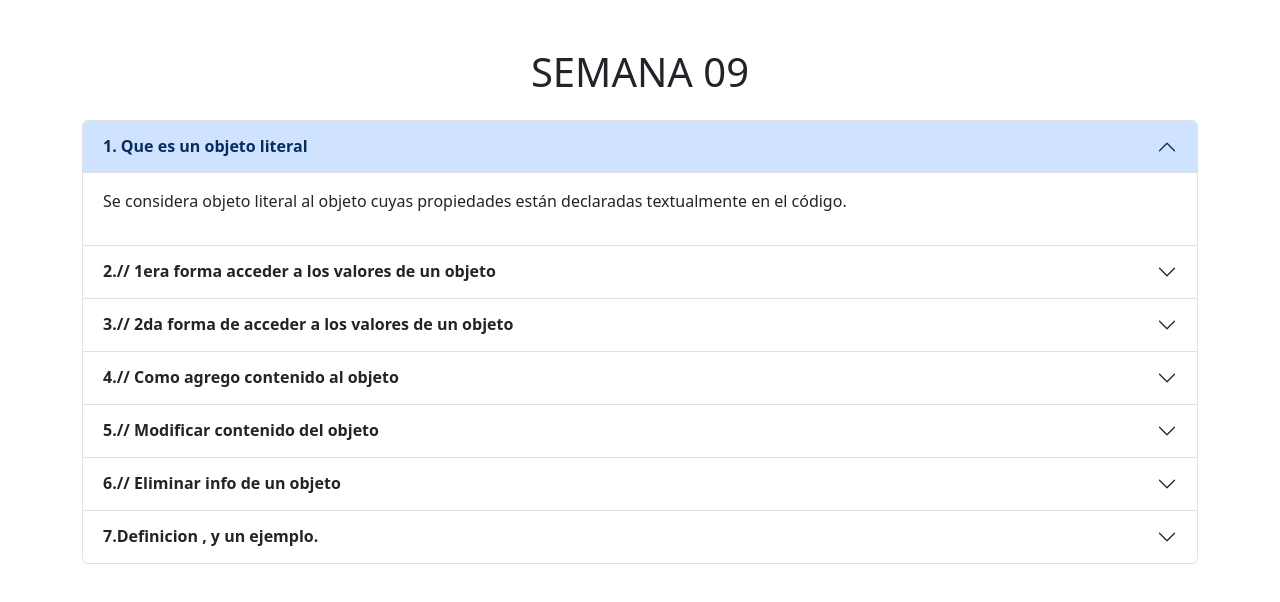
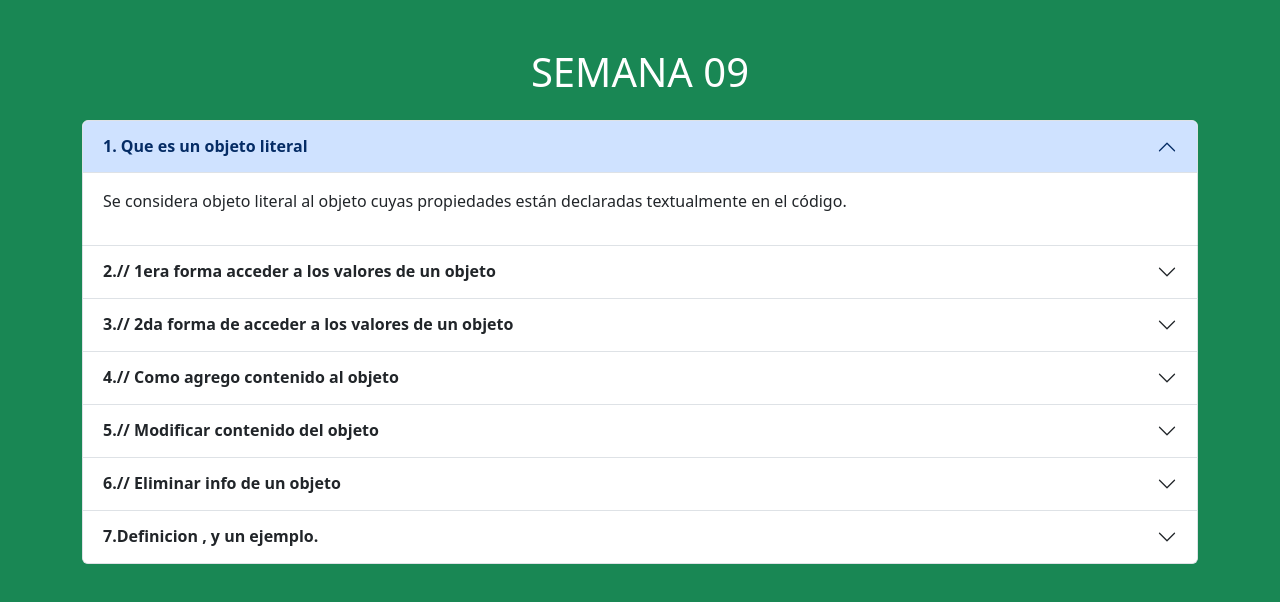
Before and after one commit to Vayron252/Semana09-S1-Ejercicio1, a plain HTML site: page index.html in a window 1280 px wide. Drawn offline with nearby package versions, Linux system fonts and the light colour scheme.

Commit message:
Actualizando

```diff
--- a/index.html
+++ b/index.html
@@ -6,9 +6,9 @@
     <title>Bootstrap demo</title>
     <link href="https://cdn.jsdelivr.net/npm/bootstrap@5.3.1/dist/css/bootstrap.min.css" rel="stylesheet" integrity="sha384-4bw+/aepP/YC94hEpVNVgiZdgIC5+VKNBQNGCHeKRQN+PtmoHDEXuppvnDJzQIu9" crossorigin="anonymous">
   </head>
-  <body>
+  <body class="bg-success">
     <div class="container">
-        <h1 class="text-center mt-5">SEMANA 09</h1>
+        <h1 class="text-center text-white mt-5">SEMANA 09</h1>
         <div class="accordion mt-4" id="accordionExample">
             <div class="accordion-item">
                 <h2 class="accordion-header">
```
